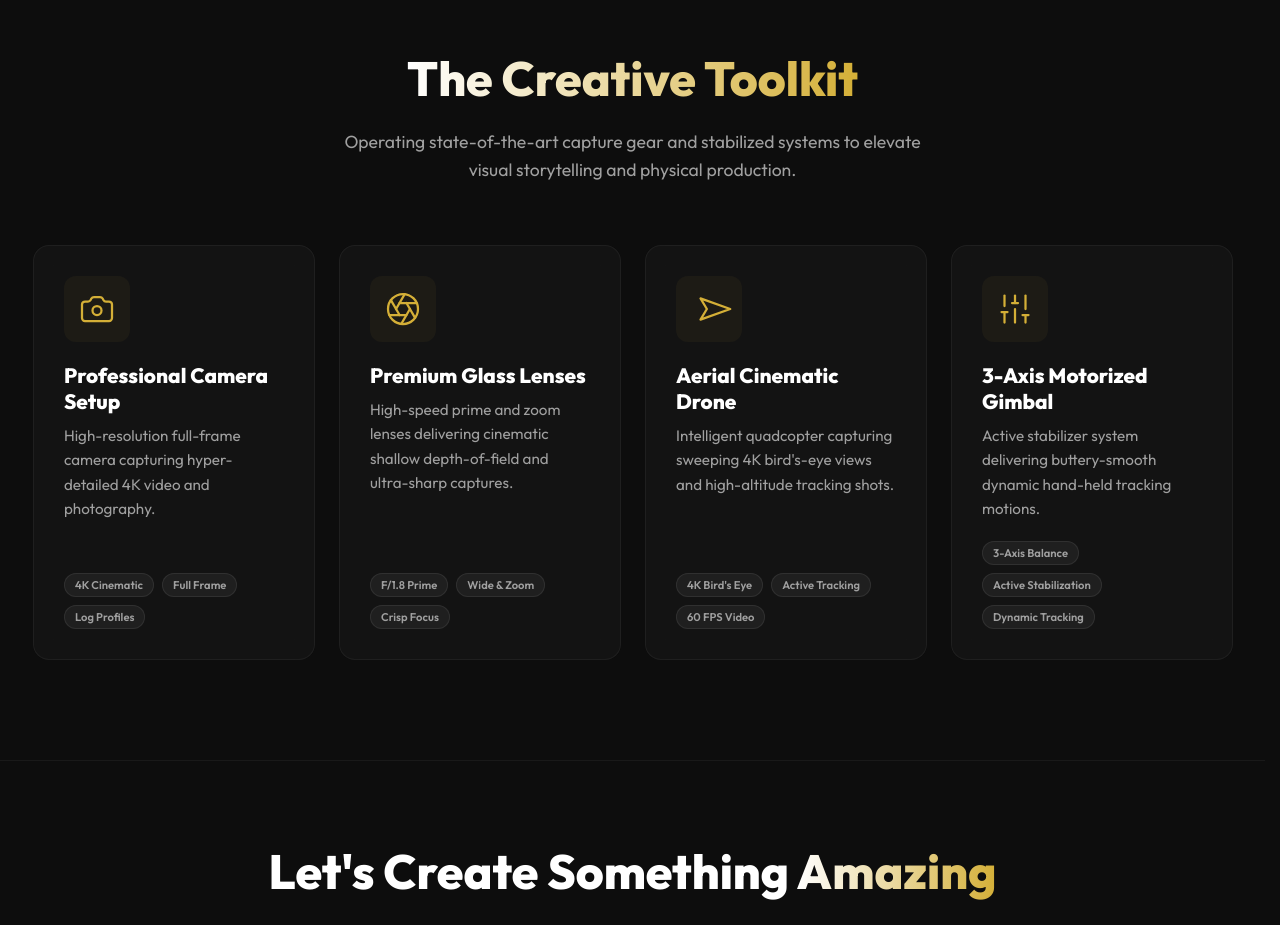
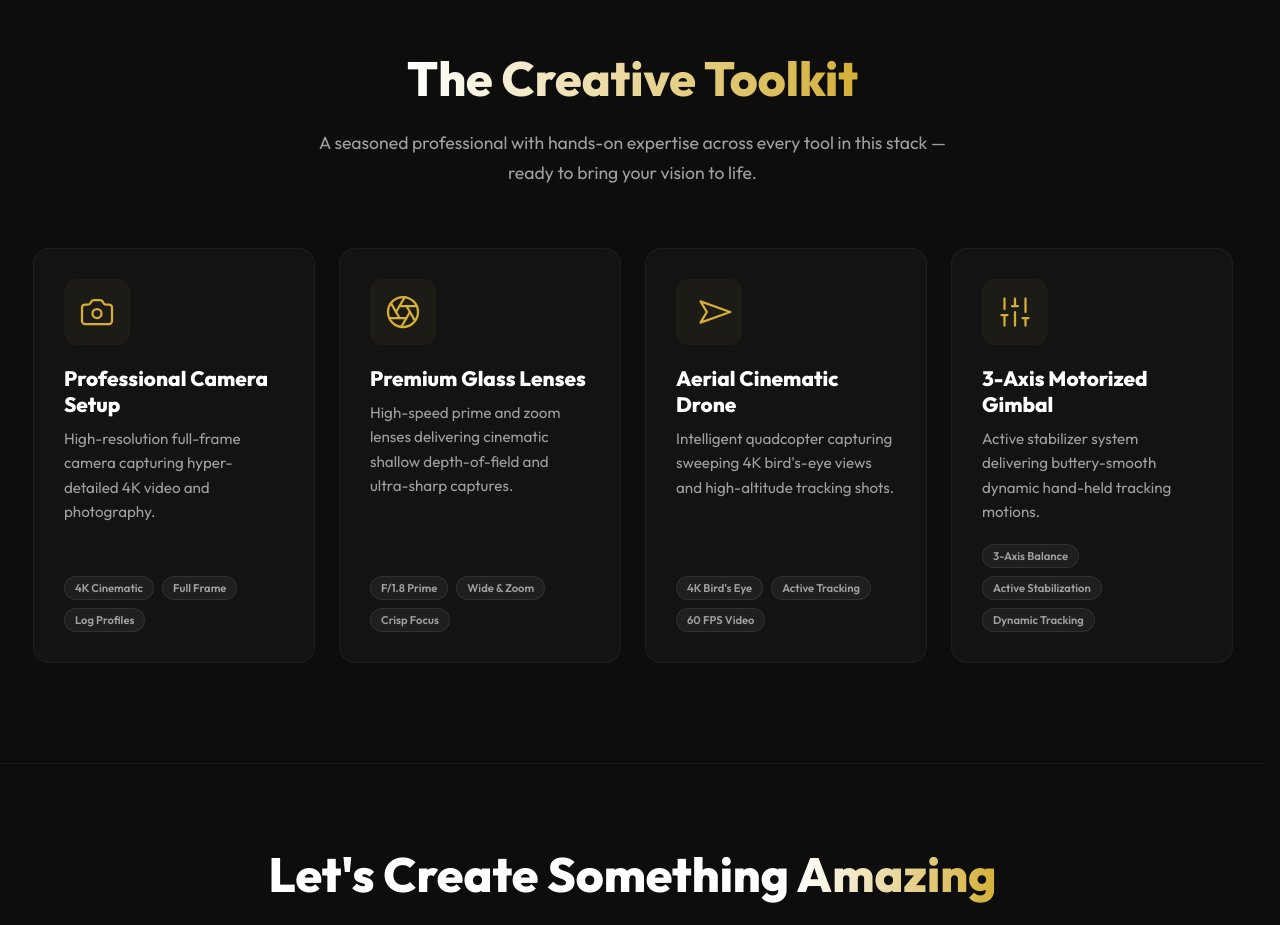
Before and after one commit to shakyamtech/shakya-portal, a React (Vite) app: page / in a window 1280 px wide. Shown: the part 1840-2765 px from the top of the page. Built offline with nearby package versions, Linux system fonts and the light colour scheme.

Commit message:
content: update toolkit subtitle to professional hire-me tagline

```diff
--- a/src/App.tsx
+++ b/src/App.tsx
@@ -262,8 +262,8 @@ function App() {
       <section id="toolkit" style={{ padding: '100px 20px', background: 'var(--bg-primary)', borderTop: '1px solid rgba(255,255,255,0.02)' }}>
         <div style={{ maxWidth: '1200px', margin: '0 auto' }}>
           <h2 className="section-title"><span className="gradient-text">The Creative Toolkit</span></h2>
-          <p style={{ color: 'var(--text-secondary)', textAlign: 'center', maxWidth: '600px', margin: '-30px auto 60px auto', lineHeight: 1.6, fontSize: '1.1rem' }}>
-            Operating state-of-the-art capture gear and stabilized systems to elevate visual storytelling and physical production.
+          <p style={{ color: 'var(--text-secondary)', textAlign: 'center', maxWidth: '640px', margin: '-30px auto 60px auto', lineHeight: 1.7, fontSize: '1.1rem' }}>
+            A seasoned professional with hands-on expertise across every tool in this stack — ready to bring your vision to life.
           </p>
           <div className="toolkit-grid">
             {gearData.map((gear, idx) => (
```
